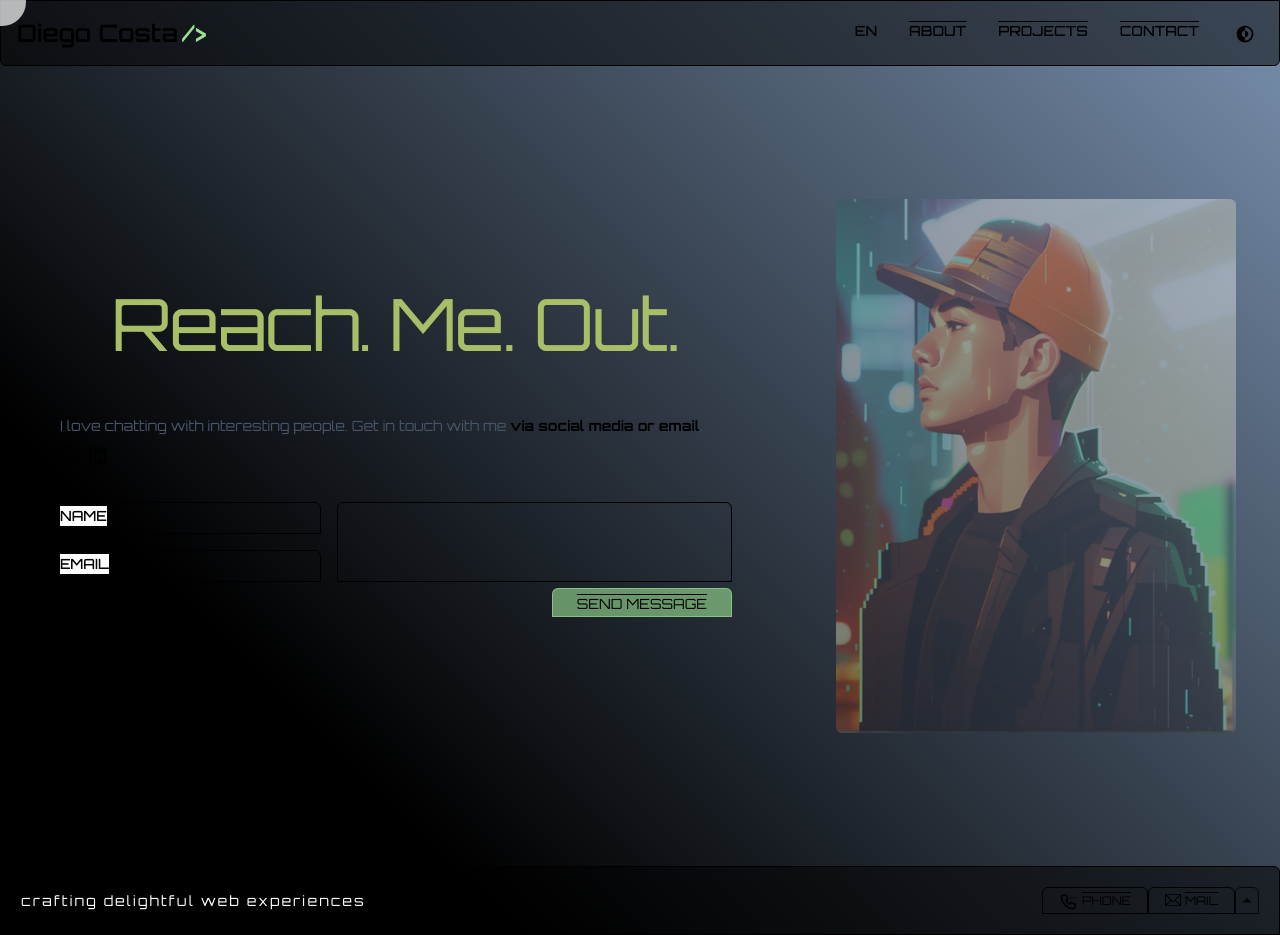
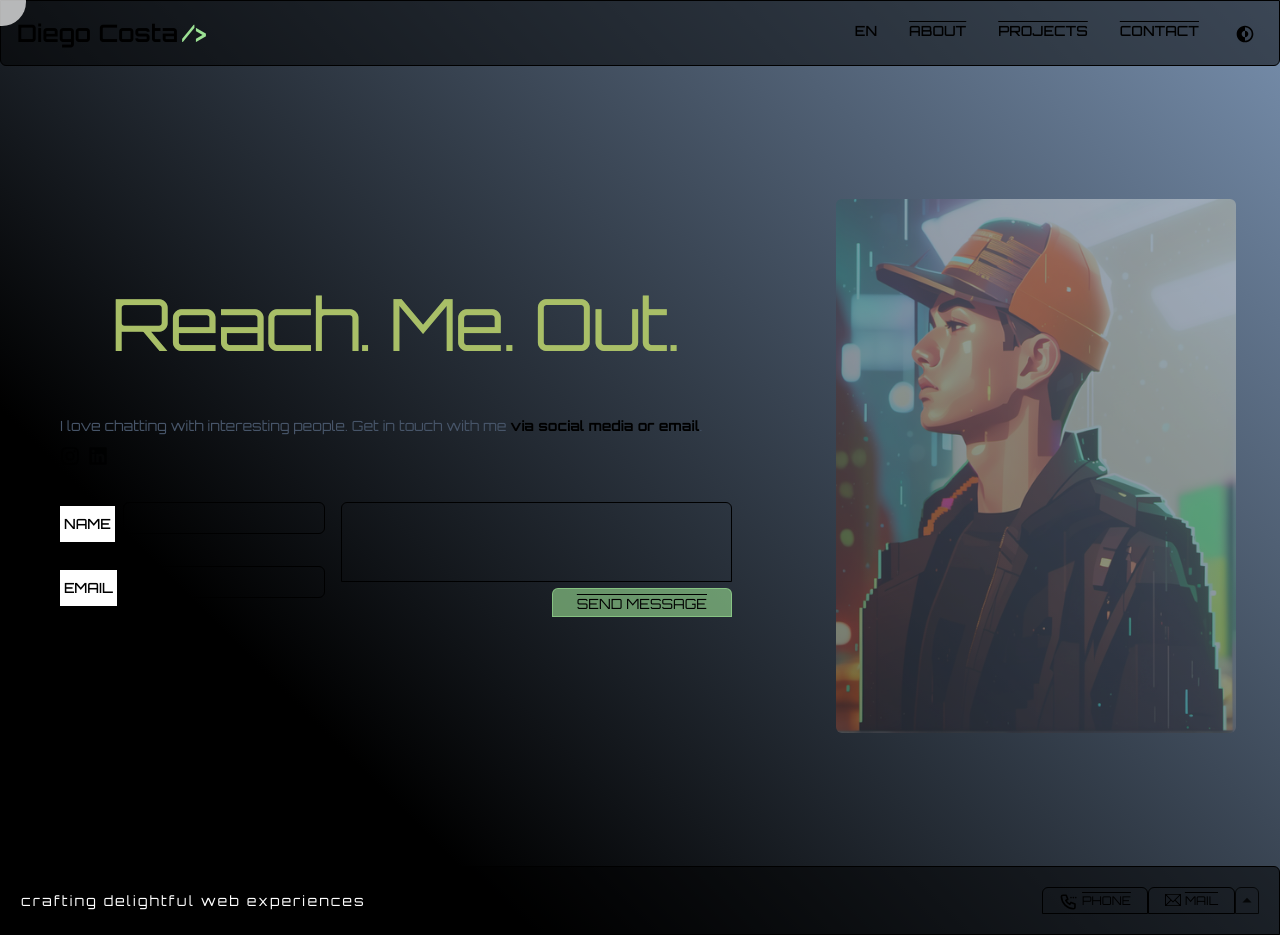
Before and after one commit to DiegoCstyles/portfolio, a Next.js app: page /contact in a window 1280 px wide. Built offline with nearby package versions, Linux system fonts and the light colour scheme.

Commit message:
Update Section.tsx

```diff
--- a/components/Contact/Section.tsx
+++ b/components/Contact/Section.tsx
@@ -59,27 +59,27 @@ const Section = () => {
             <div className='flex'>
               <div className=" justify-between">
                 <div className="flex justify-start mb-4">
-                  <label htmlFor="name" className="block text-center mt-1 text-black dark:text-black uppercase bg-white text-sm font-medium mb-2">
+                  <label htmlFor="name" className="block text-center mt-1 px-1 py-2 text-black dark:text-black uppercase bg-white text-sm font-medium mb-2">
                     Name
                   </label>
                   <input
                     type="text"
                     id="name"
                     name="name"
-                    className="text-xs w-full zoom-effect-input ml-2 px-7 py-2 h-8 border bg-transparent text-gray-700 dark:text-white border-black dark:border-white rounded-t-md focus:outline-none focus:border-blendedCyan dark:focus:border-blendedCyan"
+                    className="text-xs w-full zoom-effect-input ml-2 px-7 py-2 h-8 border bg-transparent text-gray-700 dark:text-white border-black dark:border-white rounded-md focus:outline-none focus:border-blendedCyan dark:focus:border-blendedCyan"
                     required
                   />
                 </div>
 
                 <div className="flex mb-4">
-                  <label htmlFor="email" className="block text-center mt-1 text-black dark:text-black uppercase bg-white text-sm font-medium mb-2">
+                  <label htmlFor="email" className="block text-center mt-1 px-1 py-2 text-black dark:text-black uppercase bg-white text-sm font-medium mb-2">
                     Email
                   </label>
                   <input
                     type="email"
                     id="email"
                     name="email"
-                    className="text-xs w-full zoom-effect-input ml-2 px-7 py-2 h-8 border bg-transparent text-gray-700 dark:text-white border-black dark:border-white rounded-t-md focus:outline-none focus:border-blendedCyan dark:focus:border-blendedCyan"
+                    className="text-xs w-full zoom-effect-input ml-2 px-7 py-2 h-8 border bg-transparent text-gray-700 dark:text-white border-black dark:border-white rounded-md focus:outline-none focus:border-blendedCyan dark:focus:border-blendedCyan"
                     required
                   />
                 </div>
```
